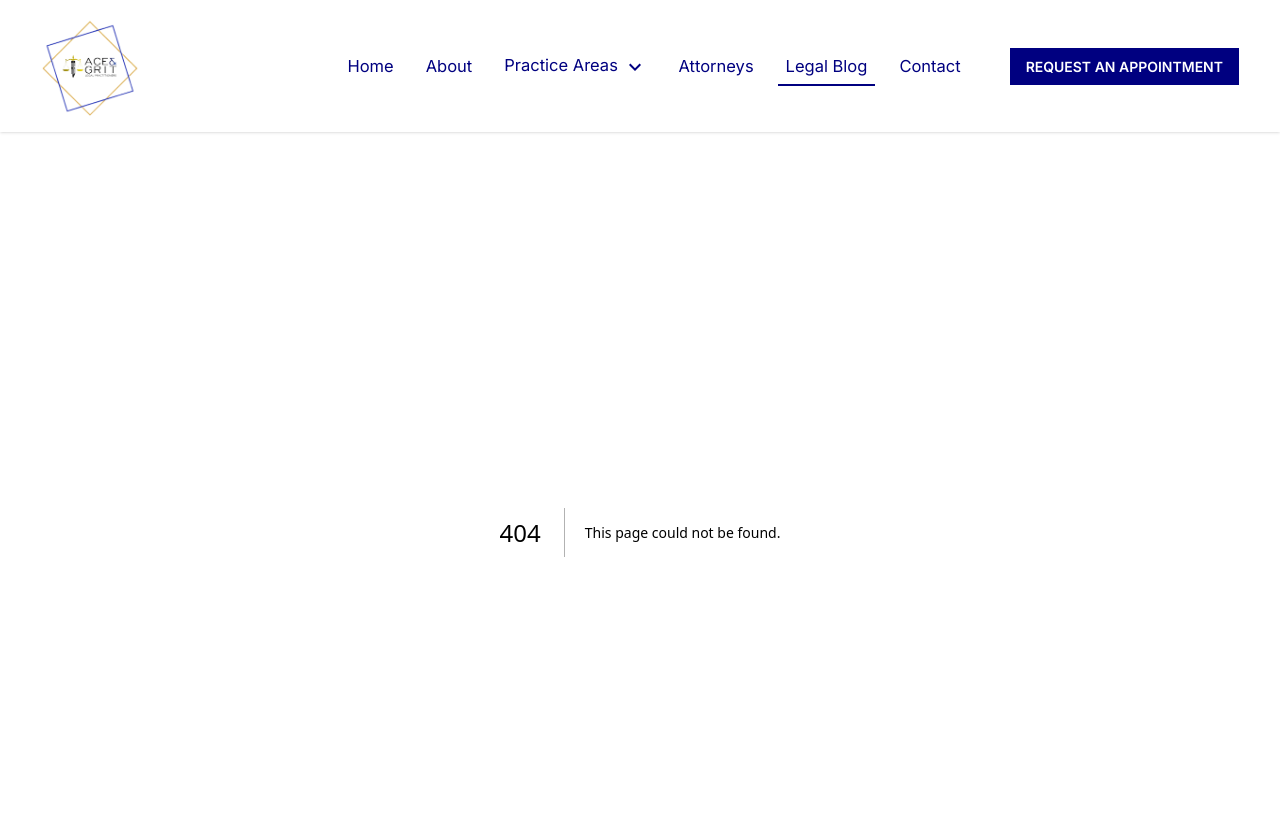
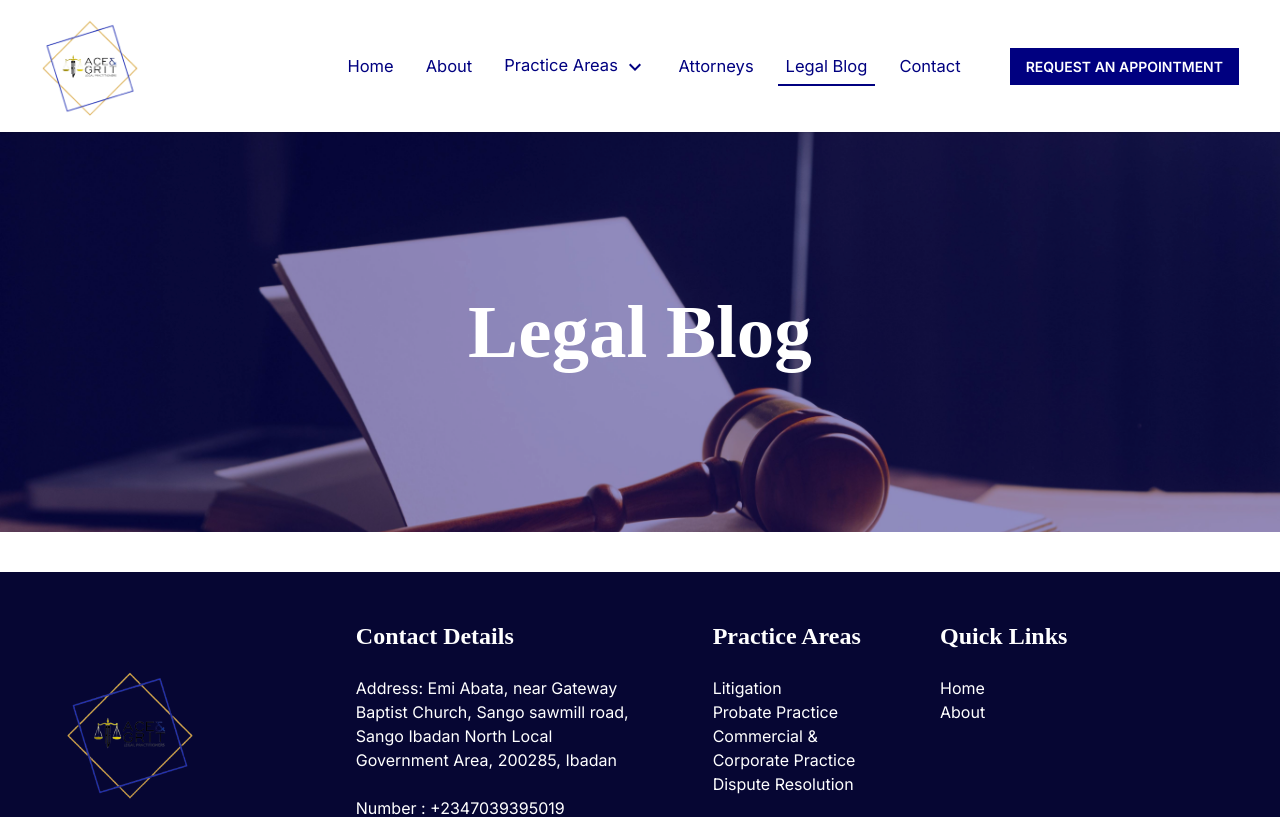
Before and after one commit to bolowys33/acegrit, a Next.js app: page /legal-blog in a window 1280 px wide. Before the commit this address had no page. Shown: the top 817 px of the page. Built offline with nearby package versions, Linux system fonts and the light colour scheme.

Commit message:
Set uo legal blog page

```diff
--- a/app/globals.css
+++ b/app/globals.css
@@ -56,6 +56,10 @@ body {
   background-image: url('../public/assets/contact.jpg');
 }
 
+.blog-image {
+  background-image: url('../public/assets/blog.jpg');
+}
+
 .mission-image {
   background-image: url('../public/assets/mission.jpg');
 }
--- /dev/null
+++ b/app/legal-blog/page.tsx
@@ -0,0 +1,11 @@
+import PageBanner from "@/components/PageBanner";
+
+const Blog = () => {
+    return (
+        <div>
+            <PageBanner title="Legal Blog" classes="blog-image" />
+        </div>
+    );
+};
+
+export default Blog;
```
Also changed, not shown: public/assets/blog.jpg (added).
